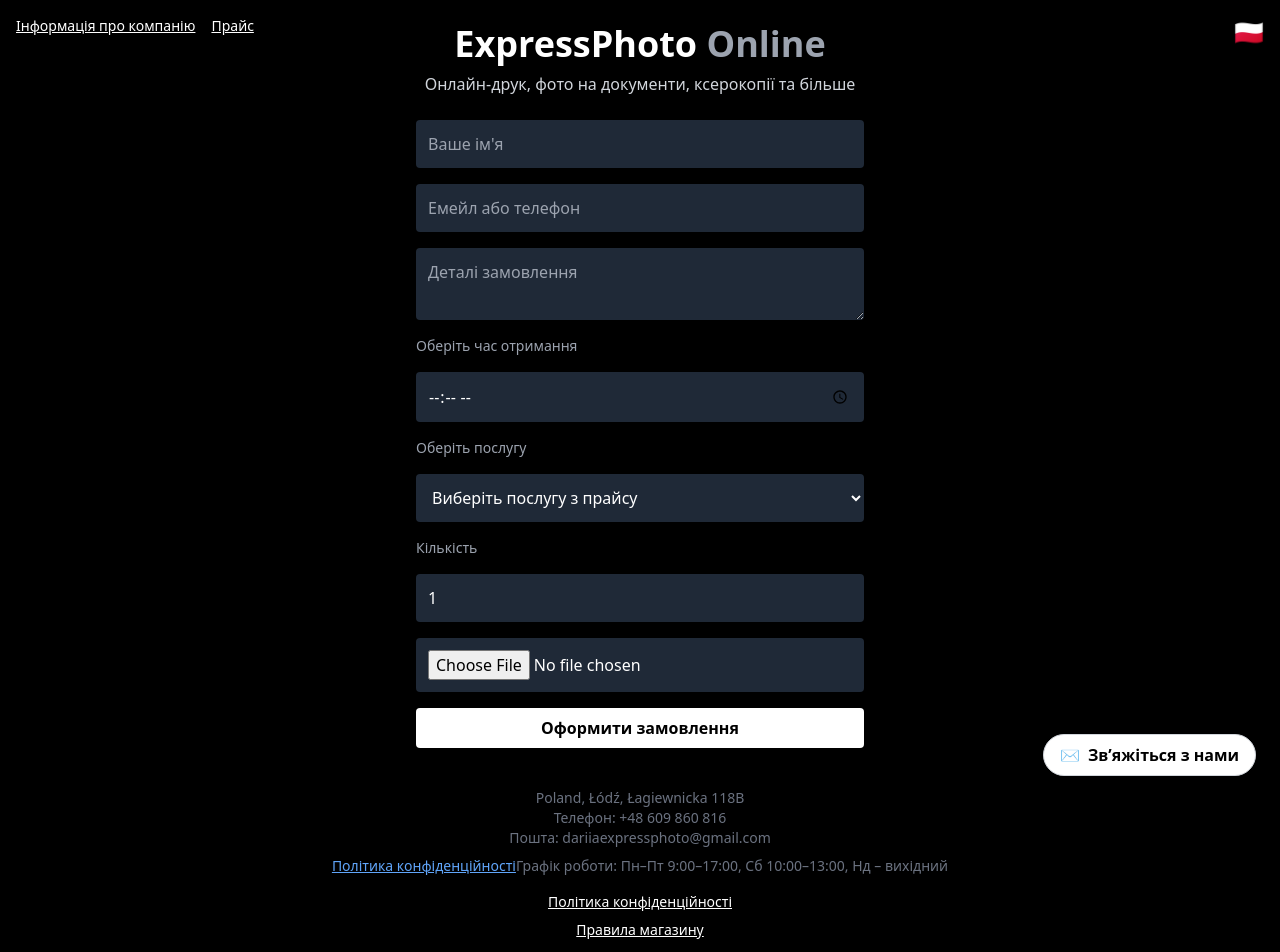
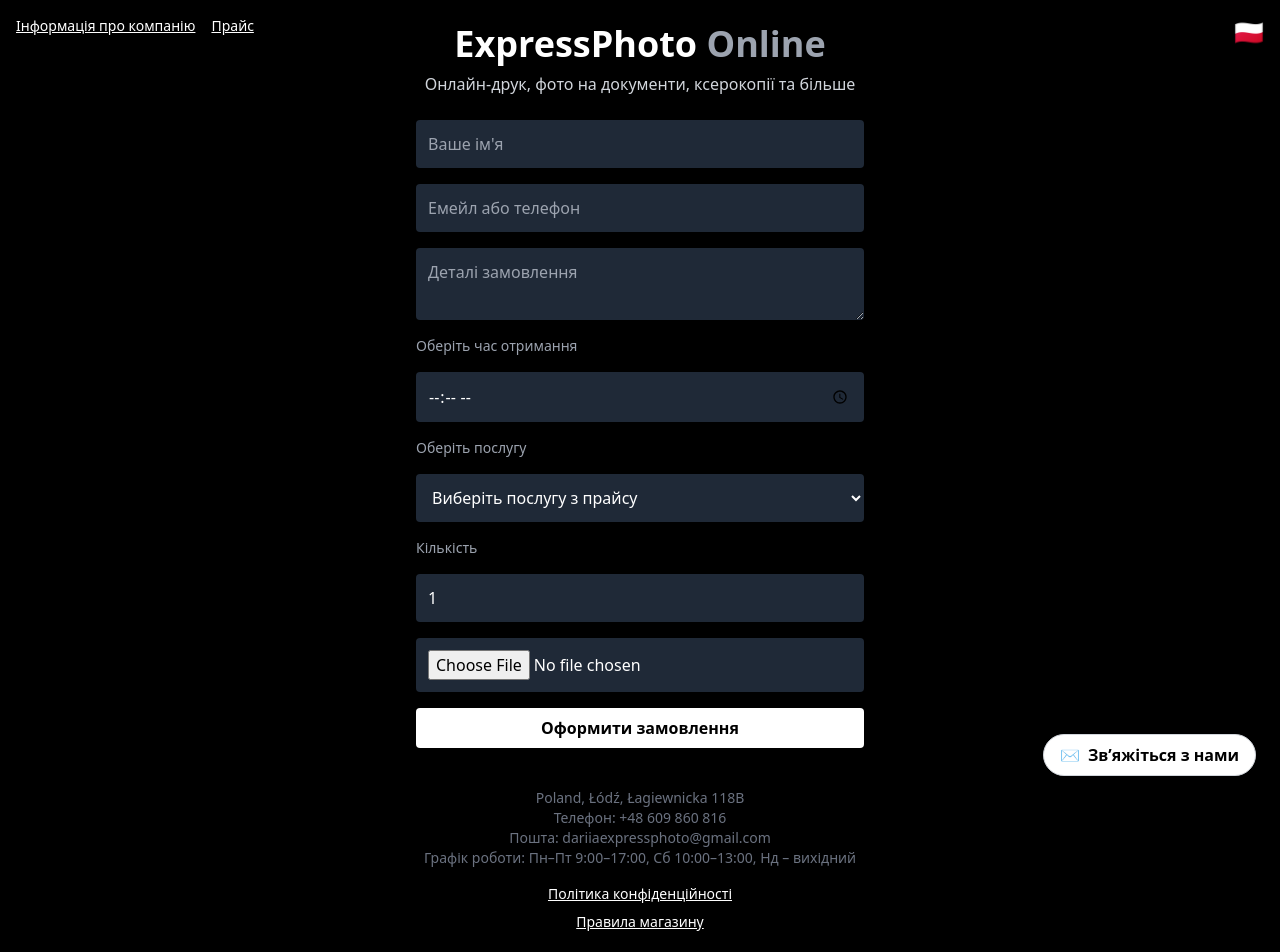
Before and after one commit to cutesuno/expressphoto-online, a Next.js app: page / in a window 1280 px wide. Shown: the top 952 px of the page. Built offline with nearby package versions, Linux system fonts and the light colour scheme.

Commit message:
додов лінк

```diff
--- a/pages/index.tsx
+++ b/pages/index.tsx
@@ -96,16 +96,6 @@
         {t('address')}<br />
         {t('phone')}<br />
         {t('emailCompany')}<br />
-
-        <a
-  href="/privacy-policy"
-  className="underline text-sm text-blue-400 hover:text-blue-300 mt-2 inline-block"
-  target="_blank"
-  rel="noopener noreferrer"
->
-  {language === 'uk' ? 'Політика конфіденційності' : 'Polityka prywatności'}
-</a>
-
         {language === 'uk'
           ? 'Графік роботи: Пн–Пт 9:00–17:00, Сб 10:00–13:00, Нд – вихідний'
           : 'Godziny pracy: Pon–Pt 9:00–17:00, Sob 10:00–13:00, Niedz – nieczynne'}
```
